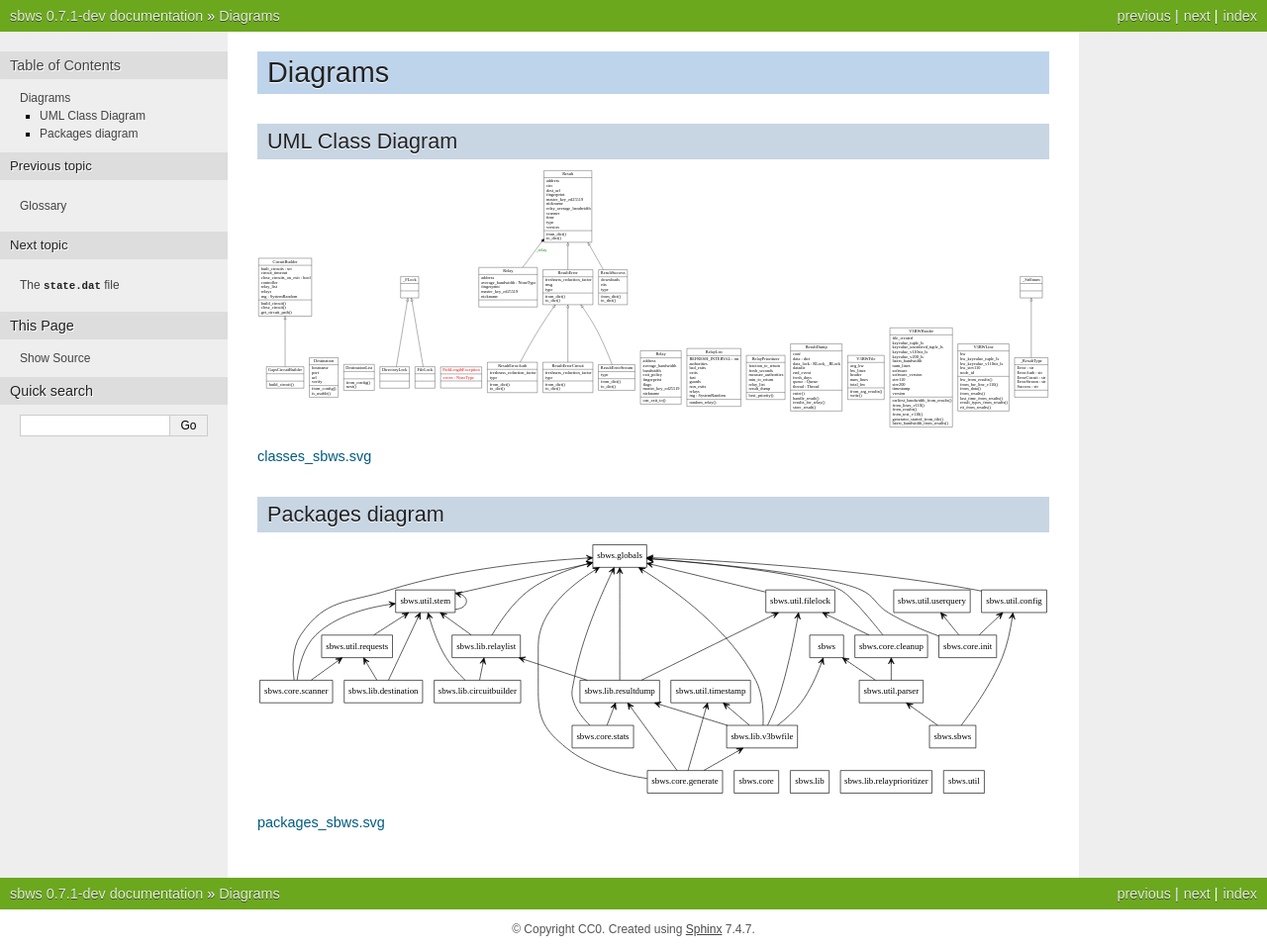
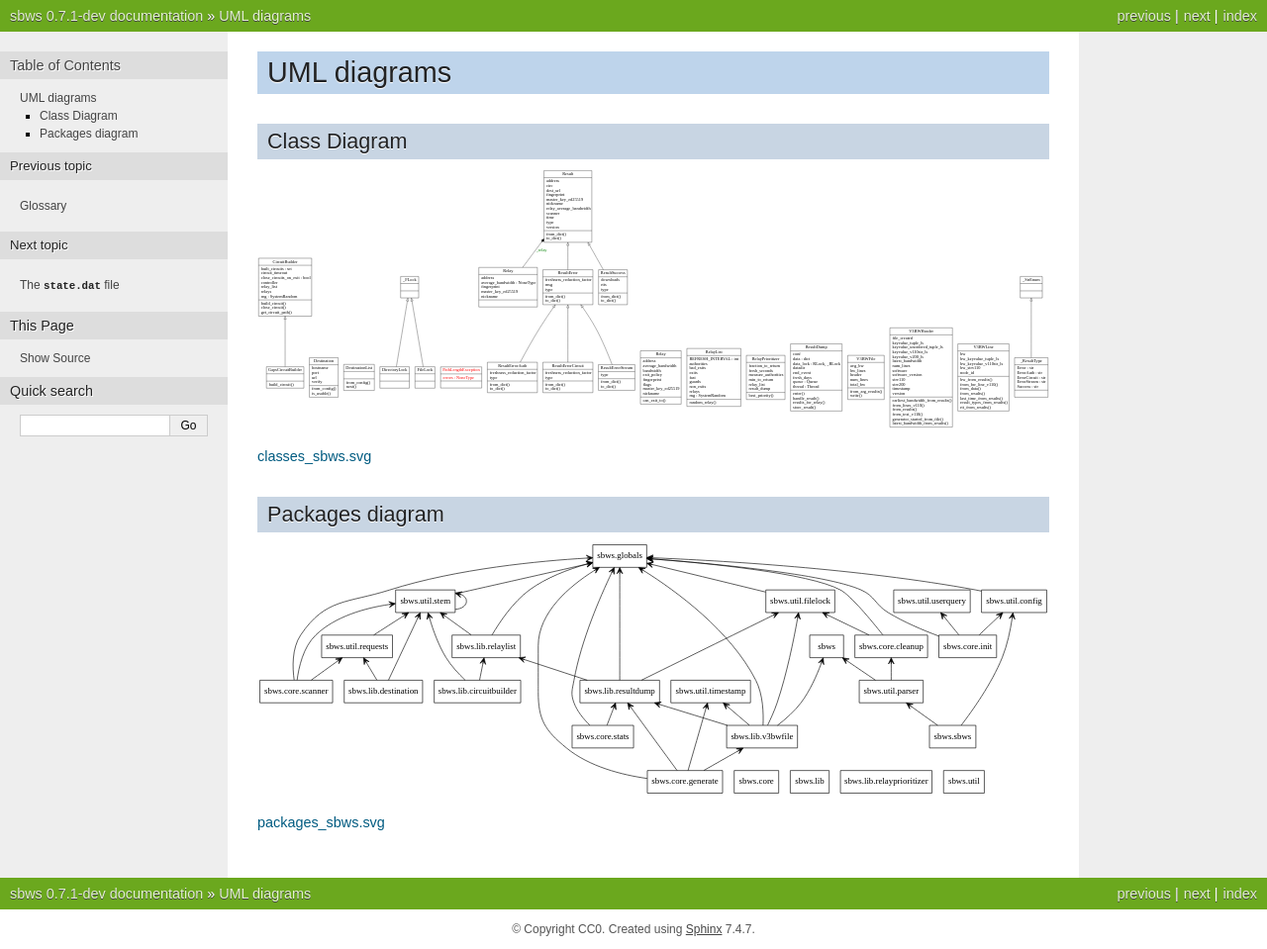
Before and after one commit to torproject/sbws, a Sphinx documentation site: the page built from docs/source/diagrams.rst, in a window 1280 px wide. Shown: the whole page at 99% size. Built offline with Sphinx 7.4.7, drawn with Linux system fonts in a browser that asks for light colours; formulas are drawn with MathJax 3; pages that are not in the unit, such as notebooks, are missing from menus.

Commit message:
Move UML word between sections

```diff
--- a/docs/source/diagrams.rst
+++ b/docs/source/diagrams.rst
@@ -1,7 +1,7 @@
-Diagrams
-=========
+UML diagrams
+=============
 
-UML Class Diagram
+Class Diagram
 --------------------
 
 .. image:: ./images/classes_sbws.*
```
